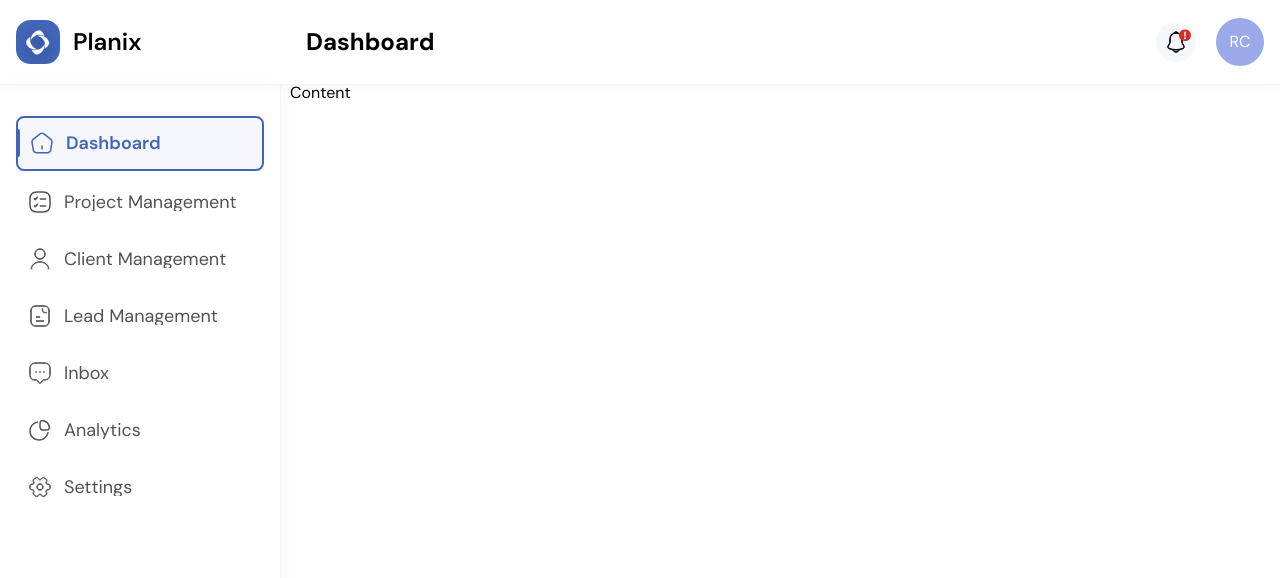
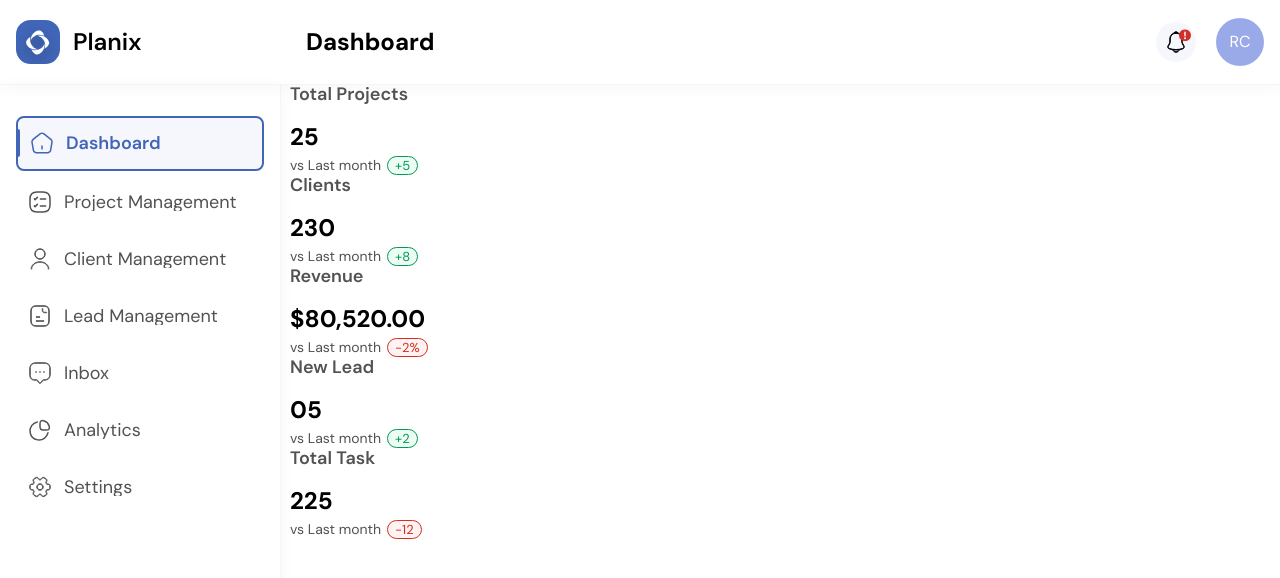
Before and after one commit to Roman-Chaban/planix-app, a Next.js app: page /en/dashboard in a window 1280 px wide. Shown: the top 578 px of the page. Built offline with nearby package versions, Linux system fonts and the light colour scheme.

Commit message:
Feat: Add DashboardCards component.

```diff
--- a/src/widgets/dashboardLayout/ui/DashboardContent.tsx
+++ b/src/widgets/dashboardLayout/ui/DashboardContent.tsx
@@ -1,9 +1,14 @@
 import type { FC } from 'react';
 
+import { DashboardCards } from '@/widgets/dashboardLayout/ui/DashboardCards';
 import { Box } from '@/shared/ui';
 
 import styles from './styles.module.scss';
 
 export const DashboardContent: FC = () => {
-  return <Box className={styles.content}>Content</Box>;
+  return (
+    <Box className={styles.content}>
+      <DashboardCards />
+    </Box>
+  );
 };
```
